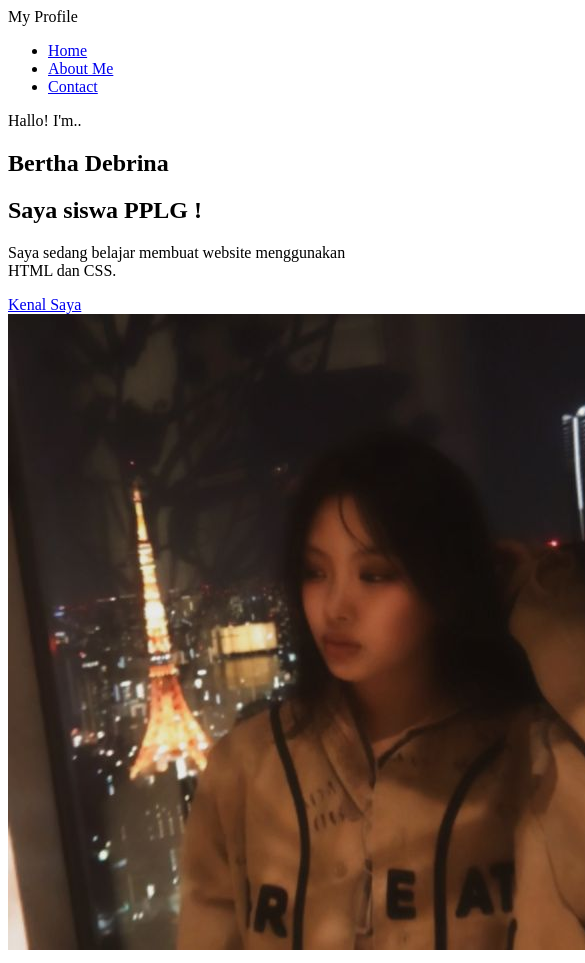
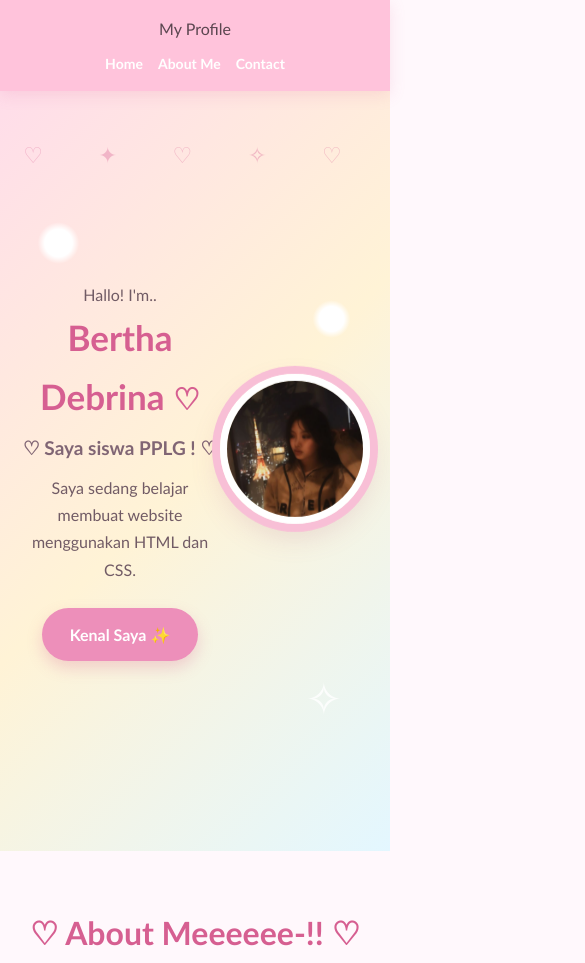
Before and after one commit to dbrinaa/lk3-berthadebrina-dasarjavascript, a plain HTML site: page index.html in a window 390 px wide. Shown: the top 963 px of the page, 585 px wide, since content can reach past the window. Drawn offline with Linux system fonts and the light colour scheme.

Commit message:
Menambahkan style CSS

```diff
--- a/index.html
+++ b/index.html
@@ -6,7 +6,7 @@
     <meta name="viewport" content="width=device-width, initial-scale=1.0">
 
     <title>Bertha's Profile</title>
-
+    <link rel="stylesheet" href="style.css">
 </head>
 
 <body>
--- /dev/null
+++ b/style.css
@@ -0,0 +1,321 @@
+* {
+    margin: 0;
+    padding: 0;
+    box-sizing: border-box;
+}
+
+html {
+    scroll-behavior: smooth;
+}
+
+body {
+    font-family: "Trebuchet MS", Arial, sans-serif;
+    background: #fff8fc;
+    color: #5b4650;
+    line-height: 1.7;
+}
+
+body::before {
+    content: "✦";
+    position: fixed;
+    top: 120px;
+    left: 7%;
+    font-size: 25px;
+    color: #f3a9c7;
+    animation: float 3s ease-in-out infinite;
+    z-index: -1;
+}
+
+body::after {
+    content: "♡";
+    position: fixed;
+    bottom: 80px;
+    right: 7%;
+    font-size: 35px;
+    color: #f5b6d0;
+    animation: float 4s ease-in-out infinite;
+    z-index: -1;
+}
+
+nav {
+    background: rgba(255, 190, 216, 0.92);
+    padding: 15px 8%;
+    display: flex;
+    justify-content: space-between;
+    align-items: center;
+
+    position: sticky;
+    top: 0;
+    z-index: 100;
+
+    box-shadow: 0 4px 15px rgba(214, 95, 145, 0.15);
+}
+
+nav h2 {
+    color: white;
+    font-size: 23px;
+}
+
+nav h2::before {
+    content: "🎀 ";
+}
+
+nav ul {
+    list-style: none;
+    display: flex;
+    gap: 25px;
+}
+
+nav ul li a {
+    color: white;
+    text-decoration: none;
+    font-weight: bold;
+    transition: 0.3s;
+}
+
+nav ul li a:hover {
+    color: #a94f76;
+}
+
+.hero {
+    min-height: 90vh;
+    display: flex;
+    justify-content: center;
+    align-items: center;
+    text-align: center;
+
+    padding: 60px 20px;
+
+    background:
+        radial-gradient(circle at 15% 20%, #ffffff 0 2%, transparent 3%),
+        radial-gradient(circle at 85% 30%, #ffffff 0 2%, transparent 3%),
+        linear-gradient(135deg, #ffddea, #fff3d6, #e3f7ff);
+
+    position: relative;
+    overflow: hidden;
+}
+
+.hero::before {
+    content: "♡  ✦  ♡  ✧  ♡";
+    position: absolute;
+    top: 45px;
+    left: 0;
+    width: 100%;
+    color: rgba(214, 95, 145, 0.35);
+    font-size: 22px;
+    letter-spacing: 25px;
+}
+
+.hero::after {
+    content: "✧";
+    position: absolute;
+    right: 12%;
+    bottom: 15%;
+    font-size: 45px;
+    color: rgba(255, 255, 255, 0.8);
+    animation: spin 5s linear infinite;
+}
+
+.hero img {
+    width: 190px;
+    height: 190px;
+    object-fit: cover;
+    border-radius: 50%;
+
+    border: 7px solid white;
+
+    box-shadow:
+        0 0 0 8px #f8bfd6,
+        0 12px 30px rgba(173, 92, 125, 0.2);
+
+    margin-bottom: 25px;
+
+    animation: float 3s ease-in-out infinite;
+}
+
+.hero h1 {
+    color: #d65f91;
+    font-size: 48px;
+    margin-bottom: 5px;
+}
+
+.hero h1::after {
+    content: " ♡";
+    font-size: 30px;
+}
+
+.hero h2 {
+    color: #806574;
+    font-size: 23px;
+    margin-bottom: 10px;
+}
+
+.hero p {
+    max-width: 600px;
+    margin: auto;
+    color: #715b65;
+}
+
+.tombol {
+    display: inline-block;
+
+    margin-top: 25px;
+    padding: 13px 28px;
+
+    background: #ed8fba;
+    color: white;
+
+    text-decoration: none;
+    font-weight: bold;
+
+    border-radius: 30px;
+
+    box-shadow: 0 7px 15px rgba(214, 95, 145, 0.25);
+
+    transition: 0.3s;
+}
+
+.tombol::after {
+    content: " ✨";
+}
+
+.tombol:hover {
+    transform: translateY(-5px) scale(1.03);
+    background: #d96b9d;
+    box-shadow: 0 10px 20px rgba(214, 95, 145, 0.3);
+}
+
+section {
+    padding: 80px 30px;
+    text-align: center;
+}
+
+section h2 {
+    color: #d65f91;
+    font-size: 32px;
+    margin-bottom: 40px;
+}
+
+section h2::before {
+    content: "♡ ";
+}
+
+section h2::after {
+    content: " ♡";
+}
+
+.cards {
+    display: flex;
+    justify-content: center;
+    align-items: stretch;
+    gap: 25px;
+    flex-wrap: wrap;
+}
+
+.card {
+    width: 280px;
+    padding: 30px 25px;
+
+    background: rgba(255, 255, 255, 0.9);
+
+    border: 2px solid #ffd4e5;
+    border-radius: 25px;
+
+    box-shadow: 0 10px 25px rgba(194, 108, 145, 0.12);
+
+    transition: 0.35s;
+}
+
+.card:hover {
+    transform: translateY(-10px) rotate(1deg);
+    box-shadow: 0 15px 30px rgba(194, 108, 145, 0.2);
+}
+
+.card h3 {
+    color: #d65f91;
+    font-size: 21px;
+    margin-bottom: 12px;
+}
+
+.card h3::before {
+    content: "♡ ";
+}
+
+#kontak {
+    background: linear-gradient(135deg, #fff0f6, #fff9e8);
+}
+
+#kontak p {
+    margin: 10px 0;
+}
+
+#kontak p::before {
+    content: "✿ ";
+    color: #e58aad;
+}
+
+footer {
+    background: #f4aeca;
+    color: white;
+    text-align: center;
+    padding: 22px;
+}
+
+footer::before {
+    content: "♡ ✦ ♡ ";
+}
+
+footer::after {
+    content: " ♡ ✦ ♡";
+}
+
+@keyframes float {
+    0%, 100% {
+        transform: translateY(0);
+    }
+
+    50% {
+        transform: translateY(-8px);
+    }
+}
+
+@keyframes spin {
+    from {
+        transform: rotate(0deg);
+    }
+
+    to {
+        transform: rotate(360deg);
+    }
+}
+
+@media (max-width: 600px) {
+
+    nav {
+        padding: 15px 20px;
+        flex-direction: column;
+        gap: 10px;
+    }
+
+    nav ul {
+        gap: 15px;
+        font-size: 14px;
+    }
+
+    .hero h1 {
+        font-size: 35px;
+    }
+
+    .hero h2 {
+        font-size: 19px;
+    }
+
+    .hero img {
+        width: 150px;
+        height: 150px;
+    }
+
+    section {
+        padding: 55px 20px;
+    }
+}
```
